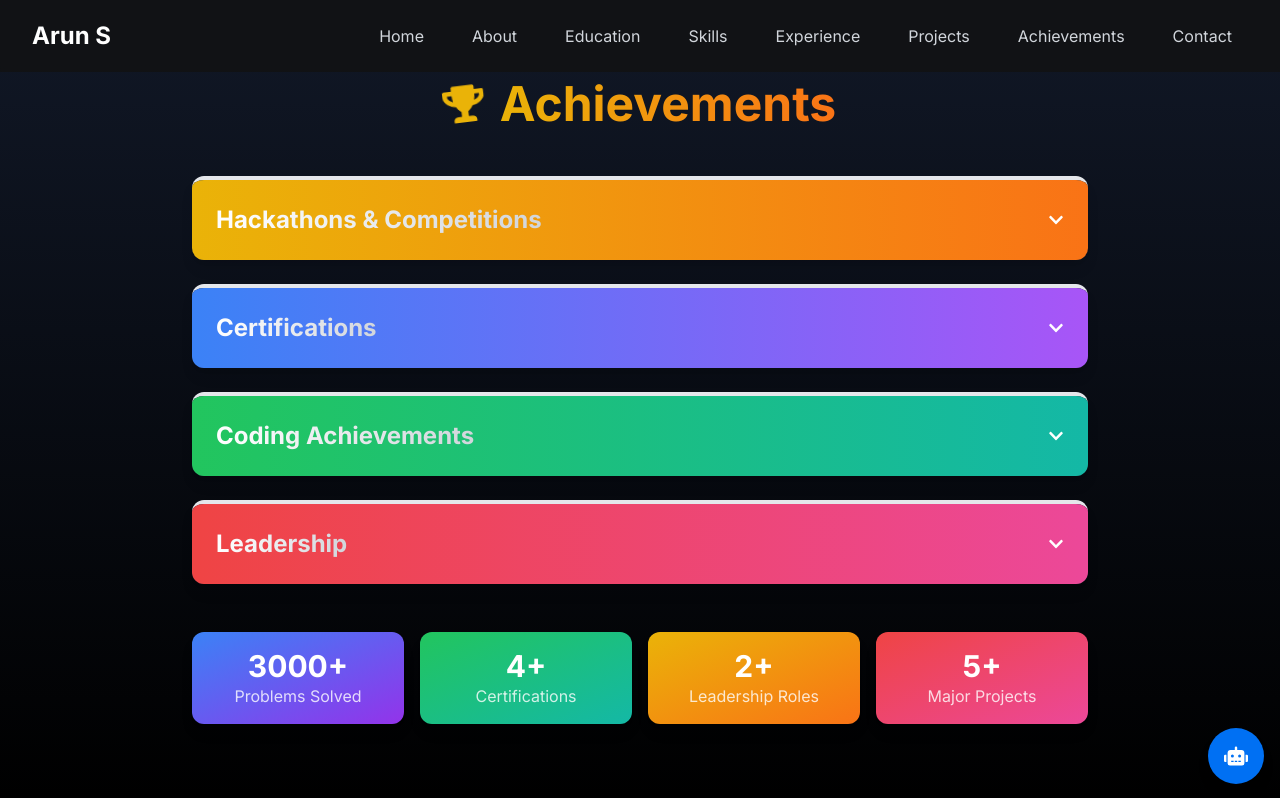
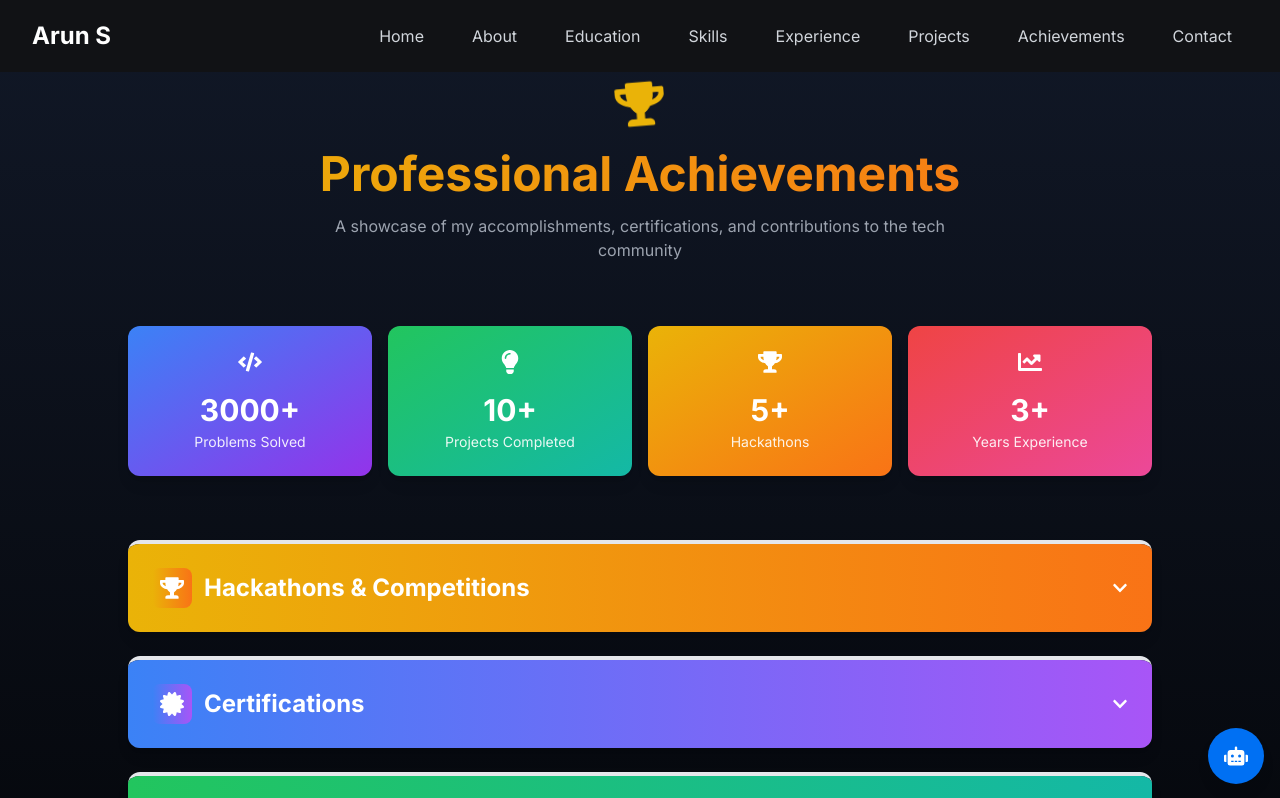
Before and after one commit to ARUN-S-CODER/My_Portfolio, a Next.js app: page /achievements in a window 1280 px wide. Shown: the top 798 px of the page. Built offline with nearby package versions, Linux system fonts and the light colour scheme.

Commit message:
achievement page is modified slightly

```diff
--- a/app/achievements/page.tsx
+++ b/app/achievements/page.tsx
@@ -1,29 +1,41 @@
 'use client';
 
-import React, { useState } from 'react';
+import React, { useState, useEffect } from 'react';
 import Navigation from '@/components/Navigation';
 import { motion, AnimatePresence } from 'framer-motion';
-import { FaTrophy, FaMedal, FaCertificate, FaCode, FaFileCode, FaAward, FaChevronDown, FaChevronUp } from 'react-icons/fa';
+import { FaTrophy, FaMedal, FaCertificate, FaCode, FaFileCode, FaAward, FaChevronDown, FaChevronUp, FaStar, FaLightbulb, FaUsers, FaChartLine } from 'react-icons/fa';
 
 const Achievements: React.FC = () => {
   const [expandedCategory, setExpandedCategory] = useState<string | null>(null);
   const [hoveredItem, setHoveredItem] = useState<string | null>(null);
+  const [activeStats, setActiveStats] = useState<number | null>(null);
+  const [scrollPosition, setScrollPosition] = useState(0);
+
+  useEffect(() => {
+    const handleScroll = () => {
+      setScrollPosition(window.scrollY);
+    };
+
+    window.addEventListener('scroll', handleScroll);
+    return () => window.removeEventListener('scroll', handleScroll);
+  }, []);
 
   const achievements = [
     {
       category: "Hackathons & Competitions",
       color: "from-yellow-500 to-orange-500",
+      icon: <FaTrophy className="w-6 h-6" />,
       items: [
         {
           title: "Hack4Purpose Hackathon",
           description: "Secured position in Top 100 teams among 1000+ participants",
-          icon: <FaTrophy className="w-6 h-6 text-yellow-500" />,
+          icon: <FaTrophy className="w-6 h-6" />,
           date: "2024"
         },
         {
           title: "IEEE TechGood Project",
           description: "Secured $7,447 funding for innovative technology solution",
-          icon: <FaMedal className="w-6 h-6 text-blue-500" />,
+          icon: <FaMedal className="w-6 h-6" />,
           date: "2023"
         }
       ]
@@ -31,23 +43,24 @@ const Achievements: React.FC = () => {
     {
       category: "Certifications",
       color: "from-blue-500 to-purple-500",
+      icon: <FaCertificate className="w-6 h-6" />,
       items: [
         {
           title: "Flutter Developer Certification",
           description: "Zero Solutions - Professional certification in Flutter development and mobile app creation",
-          icon: <FaCertificate className="w-6 h-6 text-blue-500" />,
+          icon: <FaCertificate className="w-6 h-6" />,
           date: "2024"
         },
         {
           title: "UI/UX Design Certification",
           description: "Zero Solutions - Professional certification in UI/UX design principles and practices",
-          icon: <FaCertificate className="w-6 h-6 text-green-500" />,
+          icon: <FaCertificate className="w-6 h-6" />,
           date: "2024"
         },
         {
           title: "AI/ML Developer Certification",
           description: "Novi Tech - Comprehensive certification in AI and Machine Learning",
-          icon: <FaCertificate className="w-6 h-6 text-purple-500" />,
+          icon: <FaCertificate className="w-6 h-6" />,
           date: "2023"
         }
       ]
@@ -55,23 +68,24 @@ const Achievements: React.FC = () => {
     {
       category: "Coding Achievements",
       color: "from-green-500 to-teal-500",
+      icon: <FaCode className="w-6 h-6" />,
       items: [
         {
           title: "Skillrack Problem Solving",
           description: "Solved 3000+ programming problems demonstrating strong algorithmic skills",
-          icon: <FaCode className="w-6 h-6 text-blue-400" />,
+          icon: <FaCode className="w-6 h-6" />,
           date: "2022-2024"
         },
         {
           title: "LeetCode Practice",
           description: "Solved 200+ problems on LeetCode platform, improving problem-solving skills",
-          icon: <FaFileCode className="w-6 h-6 text-orange-500" />,
+          icon: <FaFileCode className="w-6 h-6" />,
           date: "2023-2024"
         },
         {
           title: "College Symposium Coding Events",
           description: "Winner of multiple coding competitions in college-level symposiums",
-          icon: <FaAward className="w-6 h-6 text-yellow-400" />,
+          icon: <FaAward className="w-6 h-6" />,
           date: "2022-2024"
         }
       ]
@@ -79,20 +93,48 @@ const Achievements: React.FC = () => {
     {
       category: "Leadership",
       color: "from-red-500 to-pink-500",
+      icon: <FaUsers className="w-6 h-6" />,
       items: [
         {
           title: "Sairam Maths Club",
           description: "Served as Mastermind for 2 years, organizing technical events and workshops",
-          icon: <FaTrophy className="w-6 h-6 text-yellow-400" />,
+          icon: <FaTrophy className="w-6 h-6" />,
           date: "2022-2024"
         },
         {
           title: "IEEE CS Society",
           description: "Treasurer for 1 year, managing finances and organizing technical events",
-          icon: <FaMedal className="w-6 h-6 text-gray-400" />,
+          icon: <FaMedal className="w-6 h-6" />,
           date: "2023"
         }
       ]
+    }
+  ];
+
+  const stats = [
+    {
+      value: "3000+",
+      label: "Problems Solved",
+      icon: <FaCode className="w-6 h-6" />,
+      color: "from-blue-500 to-purple-600"
+    },
+    {
+      value: "10+",
+      label: "Projects Completed",
+      icon: <FaLightbulb className="w-6 h-6" />,
+      color: "from-green-500 to-teal-500"
+    },
+    {
+      value: "5+",
+      label: "Hackathons",
+      icon: <FaTrophy className="w-6 h-6" />,
+      color: "from-yellow-500 to-orange-500"
+    },
+    {
+      value: "3+",
+      label: "Years Experience",
+      icon: <FaChartLine className="w-6 h-6" />,
+      color: "from-red-500 to-pink-500"
     }
   ];
 
@@ -119,14 +161,15 @@ const Achievements: React.FC = () => {
     <>
       <Navigation />
       <section className="min-h-screen pt-20 px-4 pb-12 bg-gradient-to-b from-gray-900 to-black">
-        <div className="max-w-4xl mx-auto">
-          <motion.h1
+        <div className="max-w-5xl mx-auto">
+          <motion.div
             initial={{ opacity: 0, y: 20 }}
             animate={{ opacity: 1, y: 0 }}
             transition={{ duration: 0.5 }}
-            className="text-4xl md:text-5xl font-bold mb-12 text-center flex items-center justify-center gap-4"
+            className="text-center mb-16"
           >
             <motion.div
+              className="inline-block mb-4"
               animate={{
                 rotate: [0, 10, -10, 0],
                 scale: [1, 1.1, 1]
@@ -137,12 +180,47 @@ const Achievements: React.FC = () => {
                 repeatType: "reverse"
               }}
             >
-              <FaTrophy className="text-yellow-500 w-10 h-10" />
+              <FaTrophy className="text-yellow-500 w-12 h-12" />
             </motion.div>
-            <span className="bg-clip-text text-transparent bg-gradient-to-r from-yellow-500 to-orange-500">
-              Achievements
-            </span>
-          </motion.h1>
+            <h1 className="text-4xl md:text-5xl font-bold mb-4 bg-clip-text text-transparent bg-gradient-to-r from-yellow-500 to-orange-500">
+              Professional Achievements
+            </h1>
+            <p className="text-gray-400 max-w-2xl mx-auto">
+              A showcase of my accomplishments, certifications, and contributions to the tech community
+            </p>
+          </motion.div>
+
+          {/* Stats Section */}
+          <motion.div
+            initial={{ opacity: 0, y: 20 }}
+            animate={{ opacity: 1, y: 0 }}
+            transition={{ duration: 0.5, delay: 0.2 }}
+            className="mb-16 grid grid-cols-2 md:grid-cols-4 gap-4"
+          >
+            {stats.map((stat, index) => (
+              <motion.div
+                key={index}
+                className={`bg-gradient-to-br ${stat.color} rounded-xl p-6 text-center shadow-lg hover:shadow-xl transition-all duration-300`}
+                whileHover={{ scale: 1.05, y: -5 }}
+                whileTap={{ scale: 0.95 }}
+                onHoverStart={() => setActiveStats(index)}
+                onHoverEnd={() => setActiveStats(null)}
+              >
+                <motion.div
+                  className="mb-3 inline-block"
+                  animate={{
+                    scale: activeStats === index ? 1.2 : 1,
+                    rotate: activeStats === index ? 10 : 0
+                  }}
+                  transition={{ duration: 0.3 }}
+                >
+                  {stat.icon}
+                </motion.div>
+                <div className="text-3xl font-bold text-white mb-1">{stat.value}</div>
+                <div className="text-white opacity-90 text-sm">{stat.label}</div>
+              </motion.div>
+            ))}
+          </motion.div>
 
           <motion.div
             variants={container}
@@ -160,9 +238,21 @@ const Achievements: React.FC = () => {
                   onClick={() => toggleCategory(category.category)}
                   className={`w-full p-6 flex justify-between items-center text-left bg-gradient-to-r ${category.color} bg-opacity-10 hover:bg-opacity-20 transition-all duration-300`}
                 >
-                  <h2 className="text-2xl font-bold bg-clip-text text-transparent bg-gradient-to-r from-white to-gray-300">
+                  <div className="flex items-center gap-3">
+                    <motion.div
+                      className={`bg-gradient-to-r ${category.color} p-2 rounded-lg`}
+                      animate={{
+                        scale: expandedCategory === category.category ? 1.1 : 1,
+                        rotate: expandedCategory === category.category ? 5 : 0
+                      }}
+                      transition={{ duration: 0.3 }}
+                    >
+                      {category.icon}
+                    </motion.div>
+                    <h2 className="text-2xl font-bold text-white">
                       {category.category}
                     </h2>
+                  </div>
                   <motion.div
                     animate={{ rotate: expandedCategory === category.category ? 180 : 0 }}
                     transition={{ duration: 0.3 }}
@@ -197,7 +287,7 @@ const Achievements: React.FC = () => {
                             onMouseLeave={() => setHoveredItem(null)}
                           >
                             <motion.div
-                              className="flex-shrink-0 mt-1"
+                              className={`flex-shrink-0 mt-1 bg-gradient-to-r ${category.color} p-2 rounded-lg`}
                               whileHover={{ scale: 1.2, rotate: 5 }}
                               transition={{ type: "spring", stiffness: 300 }}
                             >
@@ -229,45 +319,39 @@ const Achievements: React.FC = () => {
             ))}
           </motion.div>
 
-          {/* Stats Section */}
+          {/* Featured Achievement */}
           <motion.div
             initial={{ opacity: 0, y: 20 }}
             animate={{ opacity: 1, y: 0 }}
-            transition={{ duration: 0.5, delay: 0.4 }}
-            className="mt-12 grid grid-cols-2 md:grid-cols-4 gap-4"
+            transition={{ duration: 0.5, delay: 0.6 }}
+            className="mt-12 bg-gradient-to-r from-gray-800 to-gray-900 rounded-xl p-6 shadow-xl border border-gray-700"
           >
+            <div className="flex flex-col md:flex-row items-center gap-6">
               <motion.div
-              className="bg-gradient-to-br from-blue-500 to-purple-600 rounded-xl p-4 text-center cursor-pointer shadow-lg hover:shadow-xl transition-all duration-300"
+                className="bg-gradient-to-r from-yellow-500 to-orange-500 p-4 rounded-lg"
+                animate={{
+                  scale: [1, 1.05, 1],
+                  rotate: [0, 5, 0]
+                }}
+                transition={{ duration: 2, repeat: Infinity }}
+              >
+                <FaStar className="w-10 h-10 text-white" />
+              </motion.div>
+              <div className="flex-1 text-center md:text-left">
+                <h3 className="text-2xl font-bold text-white mb-2">Featured Achievement</h3>
+                <p className="text-gray-300 mb-4">
+                  Secured position in Top 100 teams at Hack4Purpose Hackathon among 1000+ participants,
+                  demonstrating exceptional problem-solving skills and innovation.
+                </p>
+                <motion.button
                   whileHover={{ scale: 1.05 }}
                   whileTap={{ scale: 0.95 }}
+                  className="bg-gradient-to-r from-yellow-500 to-orange-500 text-white px-6 py-2 rounded-lg shadow-md hover:shadow-lg transition-all duration-300"
                 >
-              <div className="text-3xl font-bold text-white">3000+</div>
-              <div className="text-white opacity-80">Problems Solved</div>
-            </motion.div>
-            <motion.div
-              className="bg-gradient-to-br from-green-500 to-teal-500 rounded-xl p-4 text-center cursor-pointer shadow-lg hover:shadow-xl transition-all duration-300"
-              whileHover={{ scale: 1.05 }}
-              whileTap={{ scale: 0.95 }}
-            >
-              <div className="text-3xl font-bold text-white">4+</div>
-              <div className="text-white opacity-80">Certifications</div>
-            </motion.div>
-            <motion.div
-              className="bg-gradient-to-br from-yellow-500 to-orange-500 rounded-xl p-4 text-center cursor-pointer shadow-lg hover:shadow-xl transition-all duration-300"
-              whileHover={{ scale: 1.05 }}
-              whileTap={{ scale: 0.95 }}
-            >
-              <div className="text-3xl font-bold text-white">2+</div>
-              <div className="text-white opacity-80">Leadership Roles</div>
-            </motion.div>
-            <motion.div
-              className="bg-gradient-to-br from-red-500 to-pink-500 rounded-xl p-4 text-center cursor-pointer shadow-lg hover:shadow-xl transition-all duration-300"
-              whileHover={{ scale: 1.05 }}
-              whileTap={{ scale: 0.95 }}
-            >
-              <div className="text-3xl font-bold text-white">5+</div>
-              <div className="text-white opacity-80">Major Projects</div>
-            </motion.div>
+                  View Details
+                </motion.button>
+              </div>
+            </div>
           </motion.div>
         </div>
       </section>
```
Lines whose indentation alone changed are shown as unchanged.
